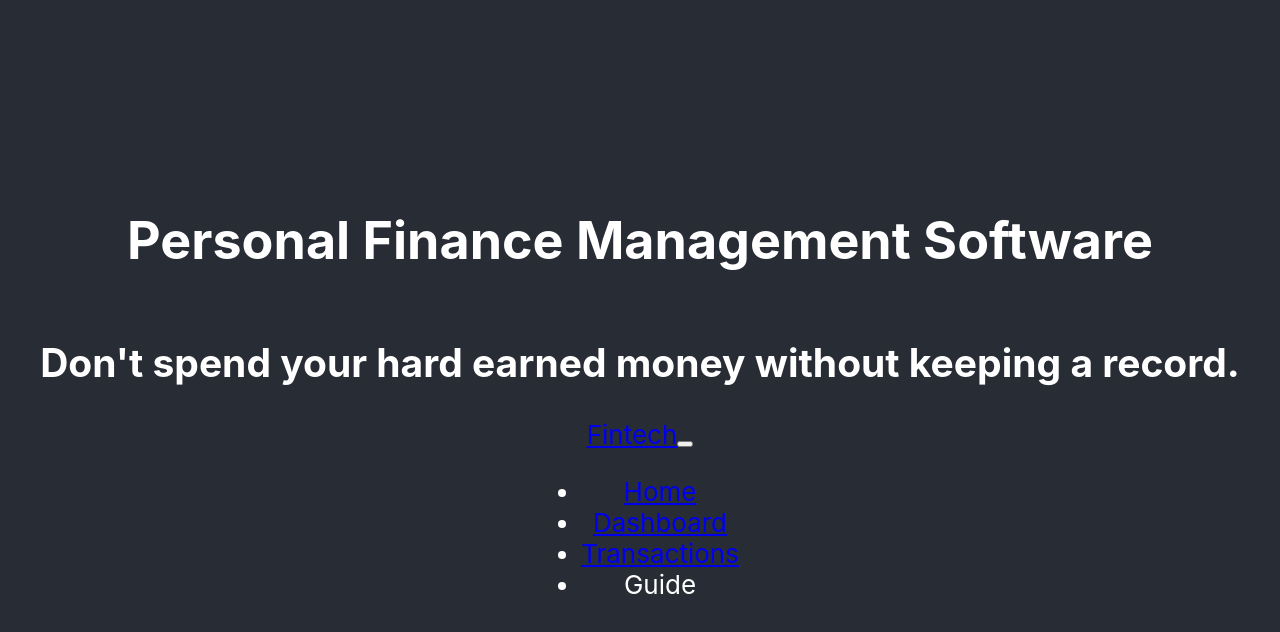
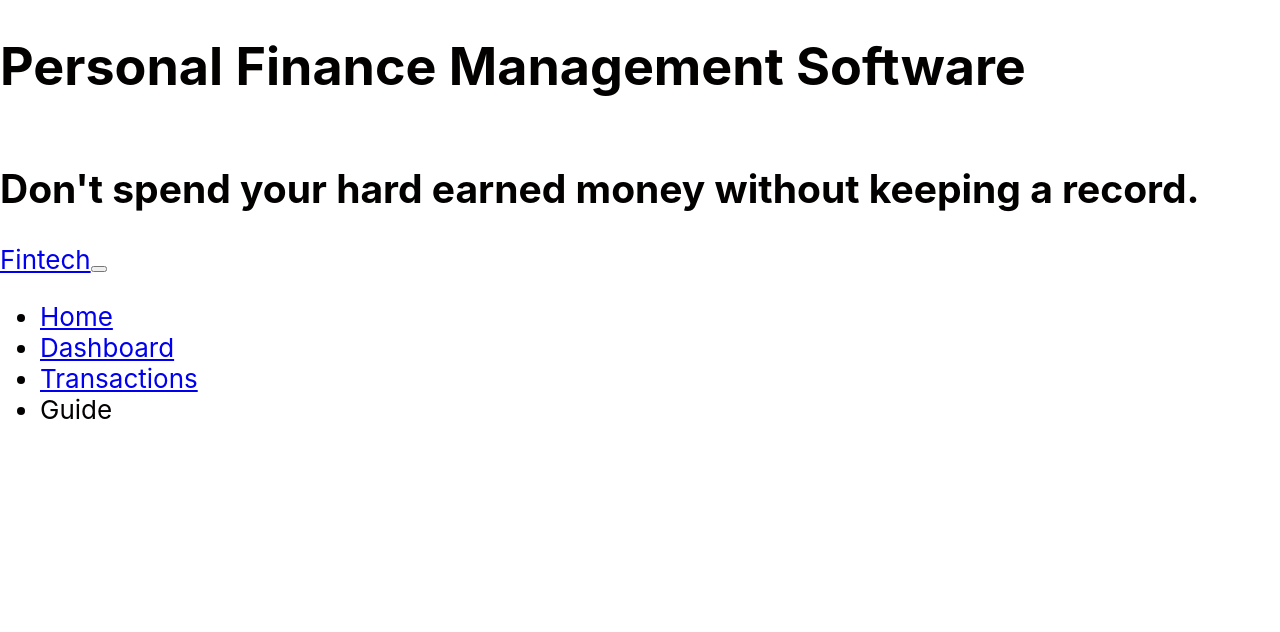
Before and after one commit to SHUB2205/fintech, a React (Create React App) app: page / in a window 1280 px wide. Shown: the top 632 px of the page. Built offline with nearby package versions, Linux system fonts and the light colour scheme.

Commit message:
Commit css

```diff
--- a/src/App.css
+++ b/src/App.css
@@ -1,5 +1,5 @@
 .App {
-  text-align: center;
+  text-align: left;
 }
 
 .App-logo {
@@ -14,14 +14,14 @@
 }
 
 .App-header {
-  background-color: #282c34;
+  background-color: #ffffff;
   min-height: 100vh;
   display: flex;
   flex-direction: column;
-  align-items: center;
-  justify-content: center;
+  align-items: left;
+  justify-content: left;
   font-size: calc(10px + 2vmin);
-  color: white;
+  color: rgb(3, 0, 0);
 }
 
 .App-link {
```
